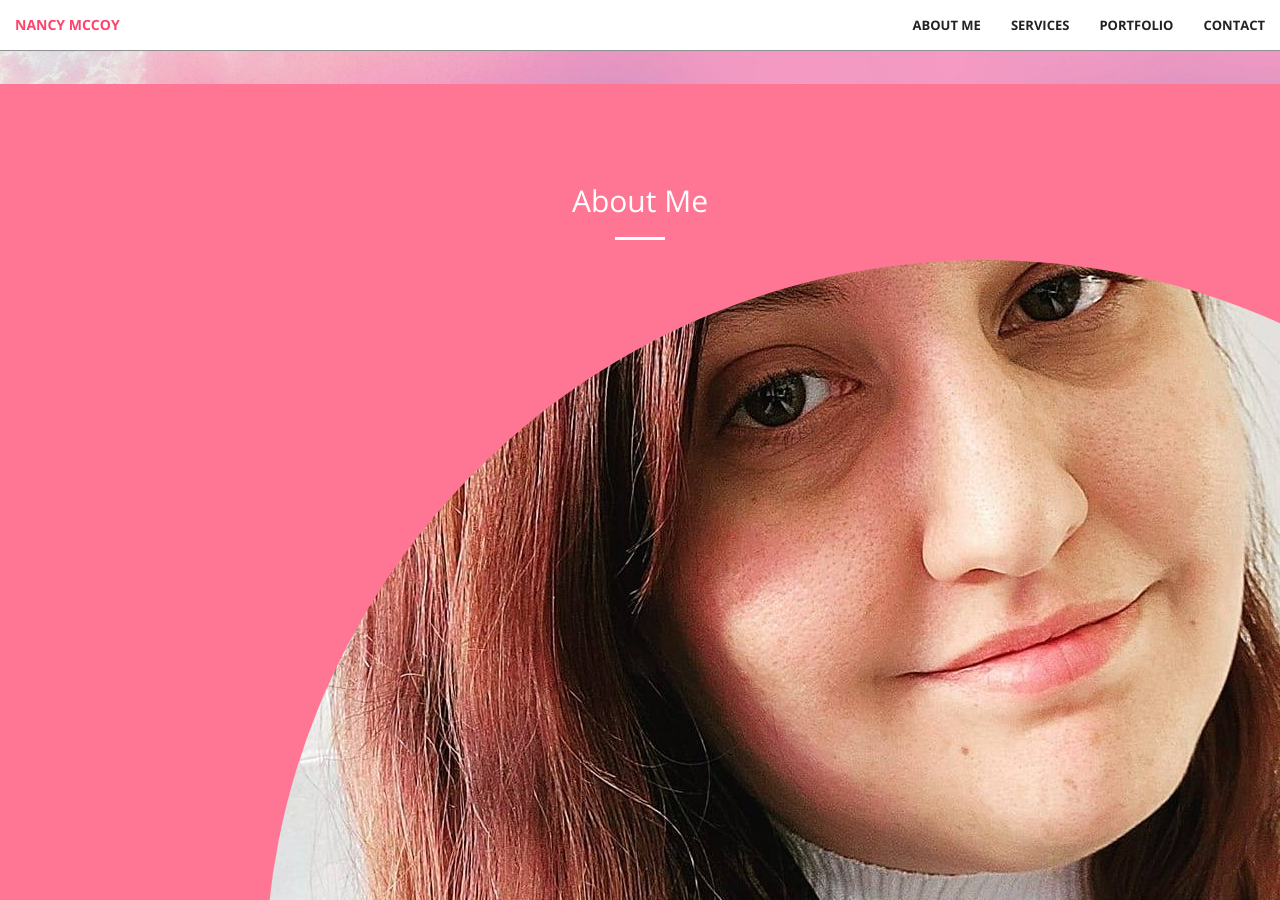
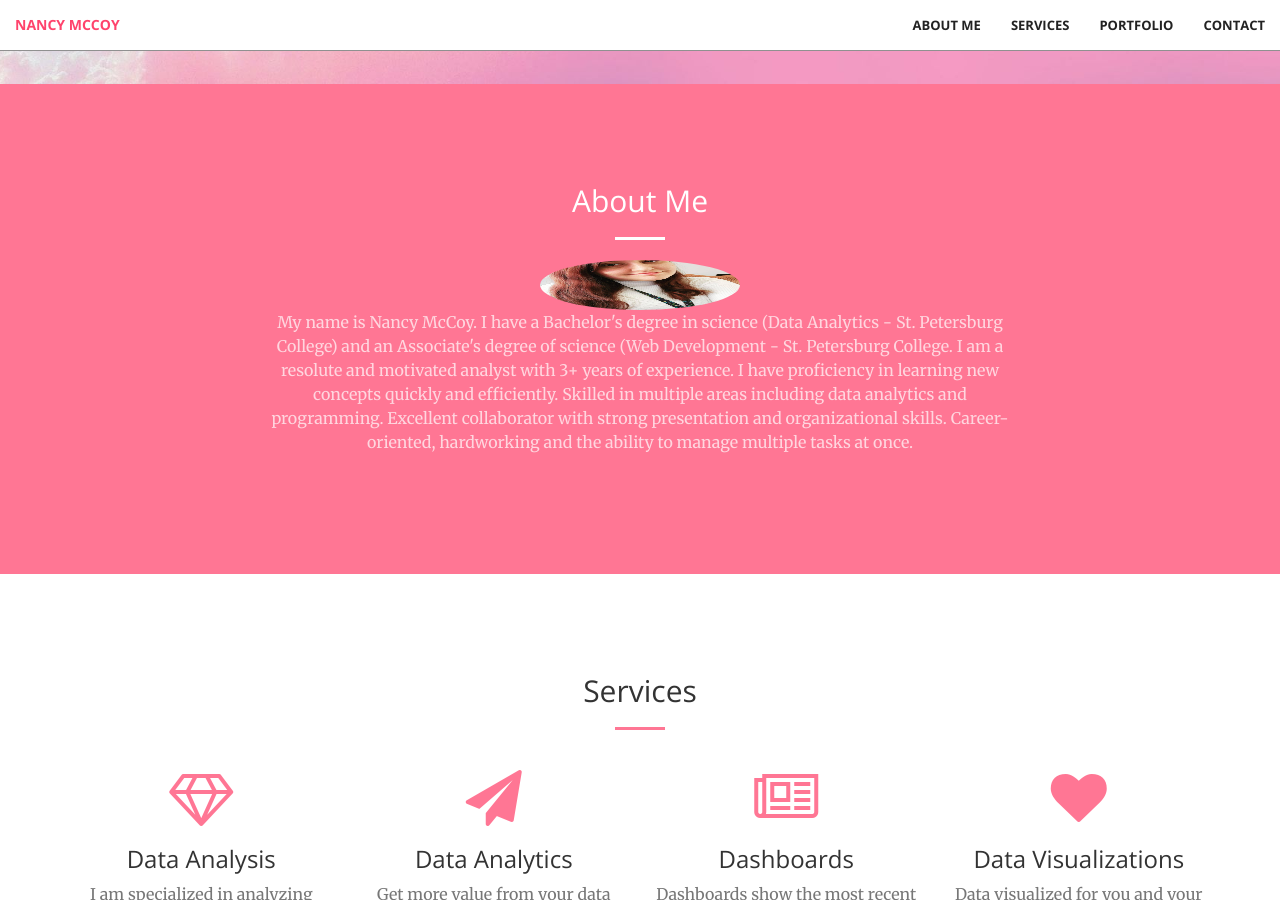
Before and after one commit to Aurelila/aurelila.github.io, a Jekyll site: the page built from index.html, in a window 1280 px wide and 900 px high, scrolled down 816 px. Built offline with Jekyll 4.4.1, drawn with Linux system fonts in a browser that asks for light colours.

Commit message:
Update aboutme.html

```diff
--- a/_includes/aboutme.html
+++ b/_includes/aboutme.html
@@ -5,7 +5,7 @@
 
                 <h2 class="section-heading">About Me</h2>
                 <hr class="light">
-                <img src="img/me.jpg" class="img-circle" alt="">
+                <img src="img/me.jpg" class="img-circle" alt="Me" width="200" height="50">
                 <p class="text-faded">My name is Nancy McCoy. I have a Bachelor's degree in science (Data Analytics - St. Petersburg College) and an Associate's degree of science (Web Development - St. Petersburg College.
                 I am a resolute and motivated analyst with 3+ years of experience. I have proficiency in learning new concepts quickly and efficiently. Skilled in multiple areas including data analytics and programming. Excellent collaborator with strong presentation and organizational skills. Career-oriented, hardworking and the ability to manage multiple tasks at once.</p>
             </div>
```
